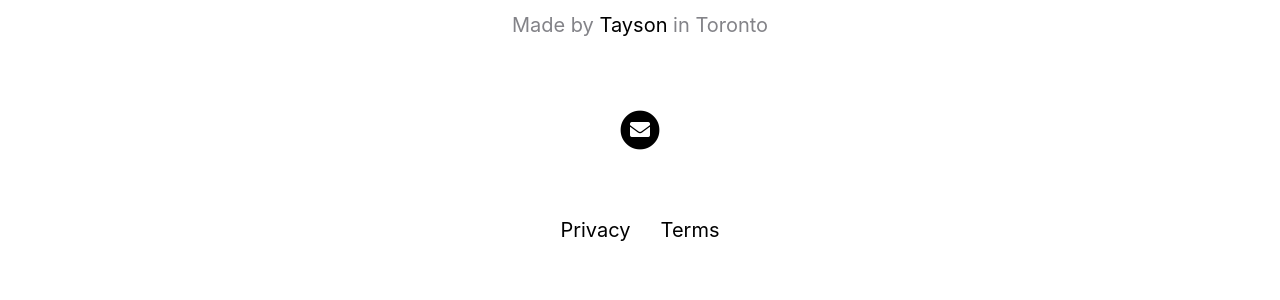
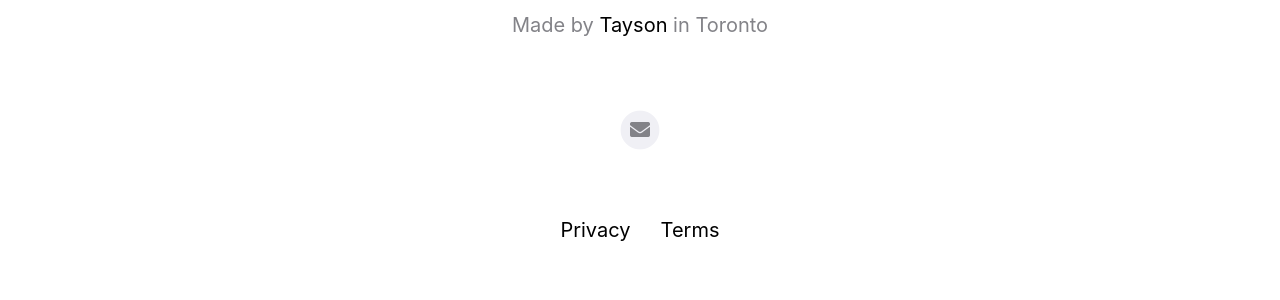
Before and after one commit to tayson/translatorai.app, a Jekyll site: the page built from index.html, in a window 1280 px wide. Shown: the part 1144-1444 px from the top of the page. Built offline with Jekyll 4.4.1, drawn with Linux system fonts in a browser that asks for light colours; nearby versions of some CDN libraries.

Commit message:
change social icon color

```diff
--- a/_config.yml
+++ b/_config.yml
@@ -103,8 +103,8 @@ feature_text_color                        : "#838388"
 feature_icons_foreground_color            : "#838388"
 feature_icons_background_color            : "#f0f0f5"
 
-social_icons_foreground_color             : "#ffffff"
-social_icons_background_color             : "#000000"
+social_icons_foreground_color             : "#838388"
+social_icons_background_color             : "#f0f0f5"
 
 footer_text_color                         : "#838388"
 
```
